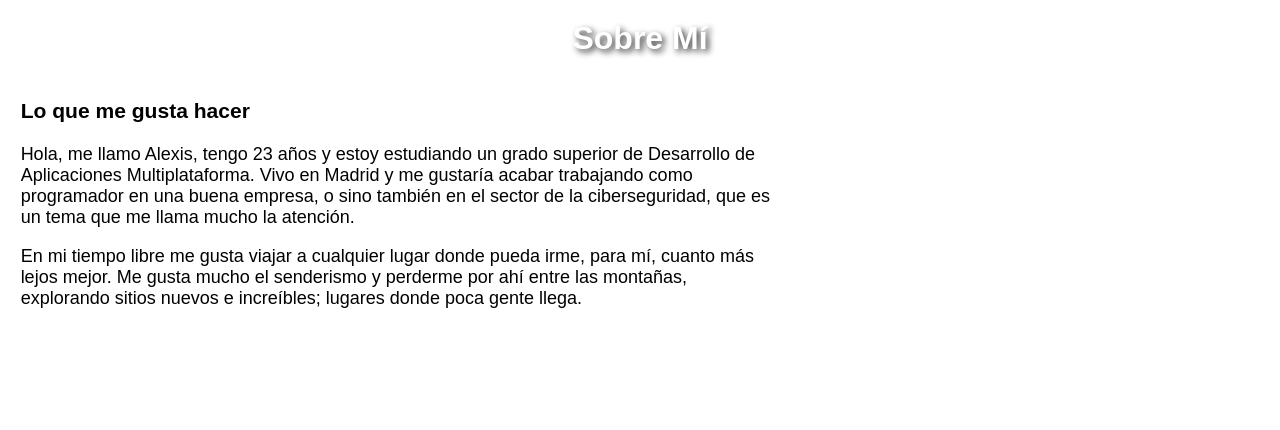
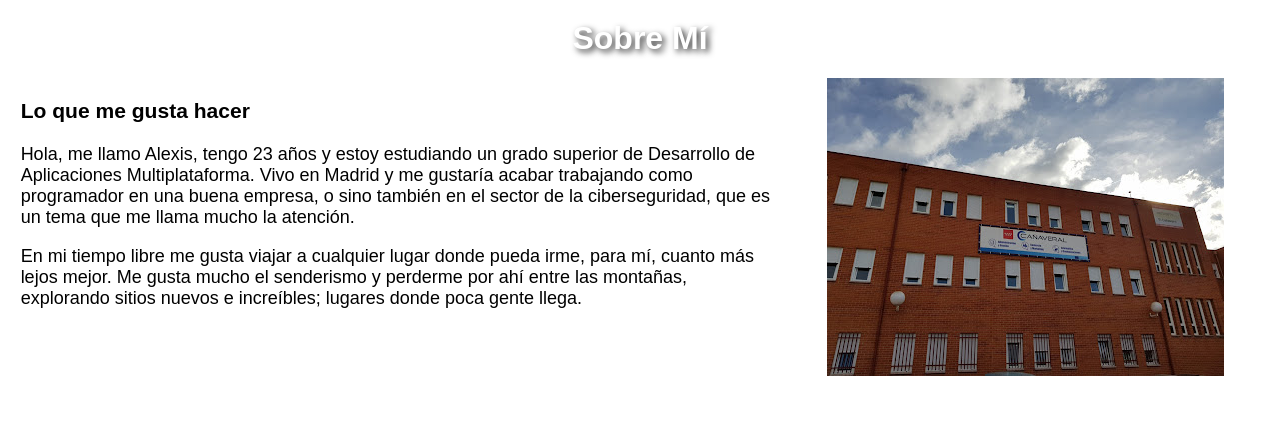
Before and after one commit to alexishub0/Pagina-Web-Alexis-Portfolio, a plain HTML site: page index.html in a window 1280 px wide. Shown: the part 892-1322 px from the top of the page. Drawn offline with Linux system fonts and the light colour scheme.

Commit message:
Update index.html

```diff
--- a/index.html
+++ b/index.html
@@ -36,7 +36,7 @@
     <link rel="stylesheet" href="SobreMi.css">
     <h1>Sobre Mí</h1>
 
-    <img src="Imagenes/SobreMi.jpg" alt="">
+    <img src="SobreMi.jpg" alt="">
     <div class="contenido-sobremi" id="sobreMi">
         <div class="texto">
             <h3>Lo que me gusta hacer</h3>
```
